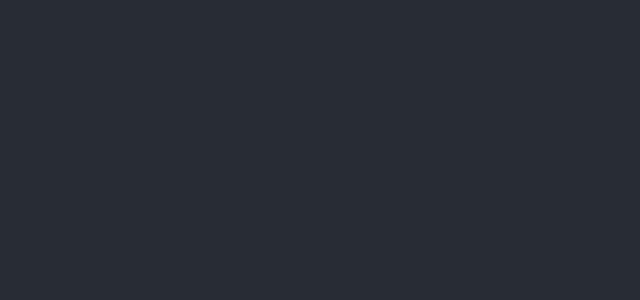
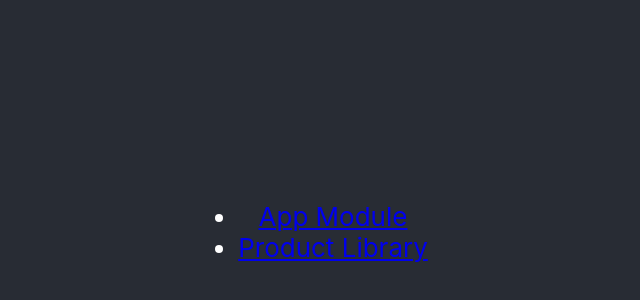
Before and after one commit to jmichaelward/verification-react, a React (Create React App) app: page / in a window 1280 px wide. Shown: the part 168-468 px from the top of the page, without its empty margins (327-967 px from the left). Built offline with nearby package versions, Linux system fonts and the light colour scheme.

Commit message:
Add routing based on data.

```diff
--- a/src/App.js
+++ b/src/App.js
@@ -1,13 +1,39 @@
 import './App.css';
+import {BrowserRouter as Router, Route, Link, Switch} from 'react-router-dom';
 import verifications from './verifications';
 
+const Verification = (props) => <h2>{props.name}</h2>;
+
 function App() {
-  console.log(verifications);
   return (
-    <div className="App">
-      <header className="App-header">
-      </header>
-    </div>
+      <div className="App">
+        <header className="App-header">
+          <Router>
+            <div>
+              <nav>
+                <ul>
+                  {
+                    verifications.map(verification => {
+                      const {id, name} = verification,
+                          href = `/verifications/${id}`;
+                      return <li><Link to={href}>{name}</Link></li>;
+                    })
+                  }
+                </ul>
+              </nav>
+            </div>
+
+            <Switch>
+              {
+                verifications.map(verification => {
+                  const href = `/verifications/${verification.id}`;
+                  return <Route path={href}><Verification name={verification.name}/></Route>;
+                })
+              }
+            </Switch>
+          </Router>
+        </header>
+      </div>
   );
 }
 
```
